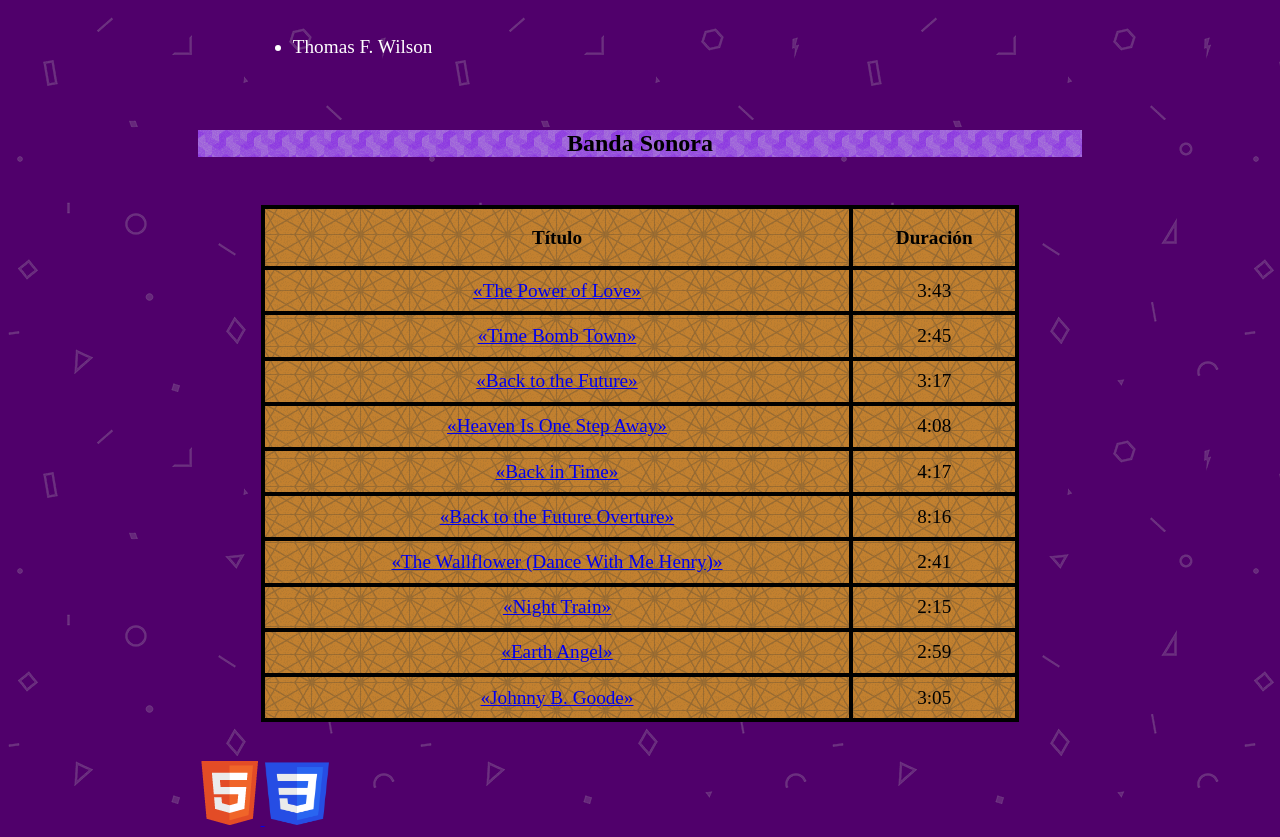
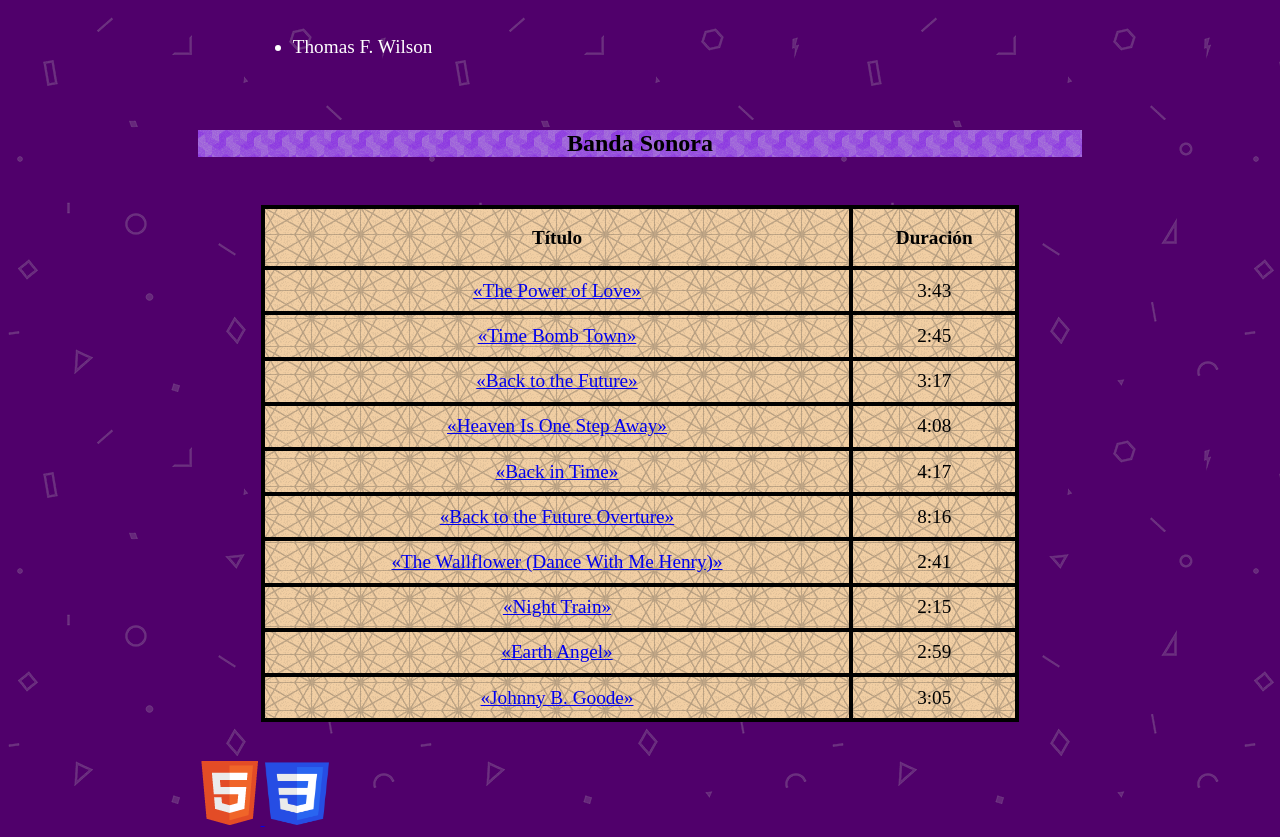
Before and after one commit to MarcosTobias/SEW-UO270930, a PHP site: page /prot_music.html in a window 1280 px wide. Shown: the part 630-1467 px from the top of the page. Run offline with PHP 8.4, Linux system fonts and the light colour scheme.

Commit message:
table color

```diff
--- a/estilo.css
+++ b/estilo.css
@@ -66,7 +66,7 @@ table {
     text-align: center;
     border-collapse: collapse;
     background-image: url("multimedia/table_background.png");
-    background-color: #c2802f;
+    background-color: #f1cea3;
     color: black;
 }
 
```
